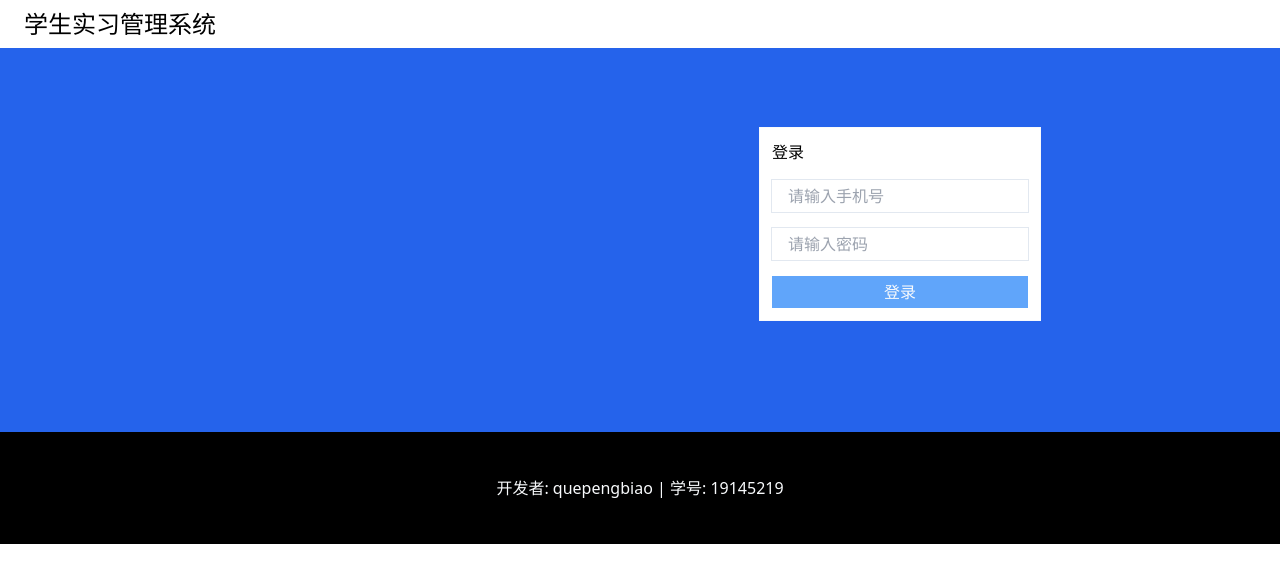
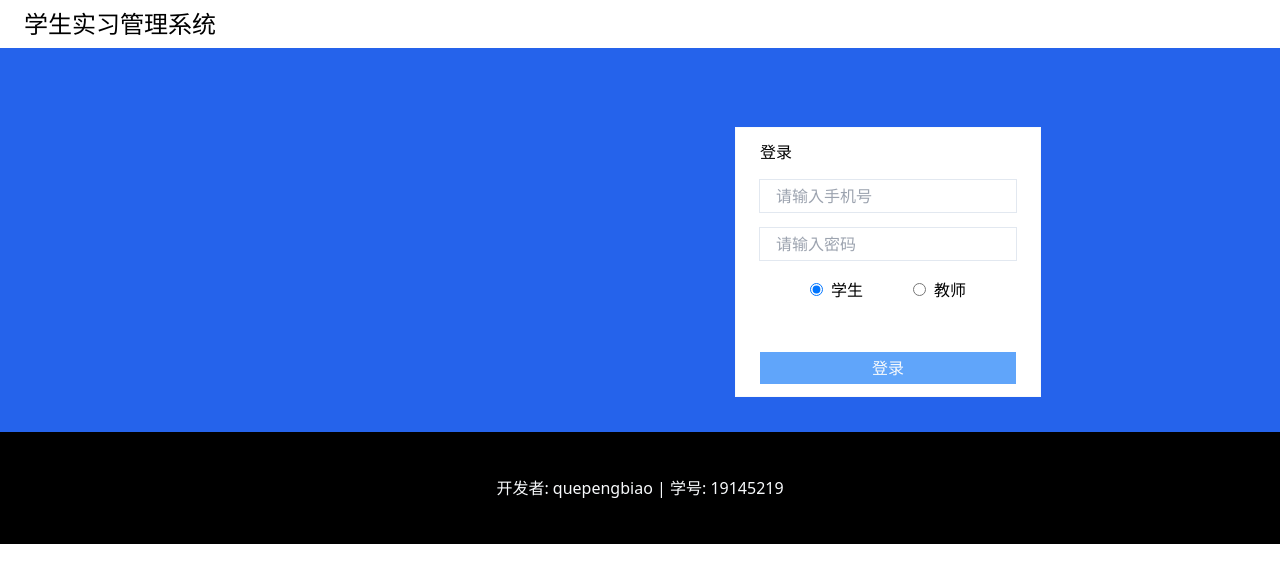
Before and after one commit to Wegt-meoh/student-internship-management-frontside, a Next.js app: page /login in a window 1280 px wide. Shown: the top 582 px of the page. Built offline with nearby package versions, Linux system fonts and the light colour scheme.

Commit message:
add: login page add: fetch mode default 'no-cors'

```diff
--- a/src/ui/LoginCard.tsx
+++ b/src/ui/LoginCard.tsx
@@ -1,16 +1,86 @@
 "use client";
 
+import { request } from "@/utils/request";
 import clsx from "clsx";
+import { useState } from "react";
 
 export default function LoginCard() {
+  const [phone, setPhone] = useState("");
+  const [password, setPassword] = useState("");
+  const [role, setRole] = useState<"student" | "teacher">("student");
+
+  const phoneInputOnChange: React.InputHTMLAttributes<HTMLInputElement>["onChange"] =
+    (ev) => {
+      setPhone(ev.target.value);
+    };
+
+  const passwordInputOnChange: React.InputHTMLAttributes<HTMLInputElement>["onChange"] =
+    (ev) => {
+      setPassword(ev.target.value);
+    };
+
+  const buttonOnClick = () => {
+    request(`/${role}/login`, false, {
+      method: "POST",
+      body: JSON.stringify({
+        phone: phone,
+        password: password,
+      }),
+    })
+      .then((res) => {
+        console.log(res);
+      })
+      .catch((err) => {
+        alert("something error");
+      });
+  };
+
+  const radioOnChange: React.InputHTMLAttributes<HTMLInputElement>["onChange"] =
+    (ev) => {
+      setRole(ev.target.value as any);
+    };
+
   return (
-    <div className=" ring-1 ring-slate-50 p-3">
+    <div className=" ring-1 ring-slate-50 py-3 px-6">
       <h1>登录</h1>
-      <Input iconType="user" placeholder="请输入手机号" />
-      <Input iconType="unlock" placeholder="请输入密码" />
+      <Input
+        iconType="user"
+        placeholder="请输入手机号"
+        onChange={phoneInputOnChange}
+      />
+      <Input
+        iconType="unlock"
+        placeholder="请输入密码"
+        onChange={passwordInputOnChange}
+      />
+      <div className=" mt-4 flex items-center justify-evenly h-7">
+        <label className=" hover:cursor-pointer">
+          <input
+            checked={role === "student"}
+            type={"radio"}
+            name="role"
+            value={"student"}
+            className=" mr-2"
+            onChange={radioOnChange}
+          />
+          学生
+        </label>
+        <label className=" hover:cursor-pointer">
+          <input
+            type={"radio"}
+            name="role"
+            className=" mr-2"
+            checked={role === "teacher"}
+            value="teacher"
+            onChange={radioOnChange}
+          />
+          教师
+        </label>
+      </div>
       <button
         type="button"
-        className=" mt-4 w-64 h-8 bg-blue-400 text-slate-50"
+        className=" mt-12 w-64 h-8 bg-blue-400 text-slate-50 outline-none"
+        onClick={buttonOnClick}
       >
         登录
       </button>
@@ -21,9 +91,11 @@ export default function LoginCard() {
 function Input({
   iconType,
   placeholder,
+  onChange,
 }: {
   iconType: "user" | "unlock";
   placeholder?: string;
+  onChange: React.InputHTMLAttributes<HTMLInputElement>["onChange"];
 }) {
   return (
     <div className=" w-64 mt-4 overflow-hidden relative ring-1 ring-slate-200 px-2 flex items-center">
@@ -33,7 +105,11 @@ function Input({
           "bg-unlock": iconType === "unlock",
         })}
       />
-      <input className=" px-2 py-1 outline-none" placeholder={placeholder} />
+      <input
+        onChange={onChange}
+        className=" px-2 py-1 outline-none"
+        placeholder={placeholder}
+      />
     </div>
   );
 }
--- a/src/utils/request.ts
+++ b/src/utils/request.ts
@@ -10,6 +10,8 @@ export async function request(url: string, auth: boolean, init?: RequestInit) {
   if (!init.headers) {
     init.headers = {};
   }
+
+  init = { mode: "no-cors", ...init };
 
   if (auth) {
     init.headers = { ...init.headers, Authorization: `Bearer ${getToken()}` };
```
